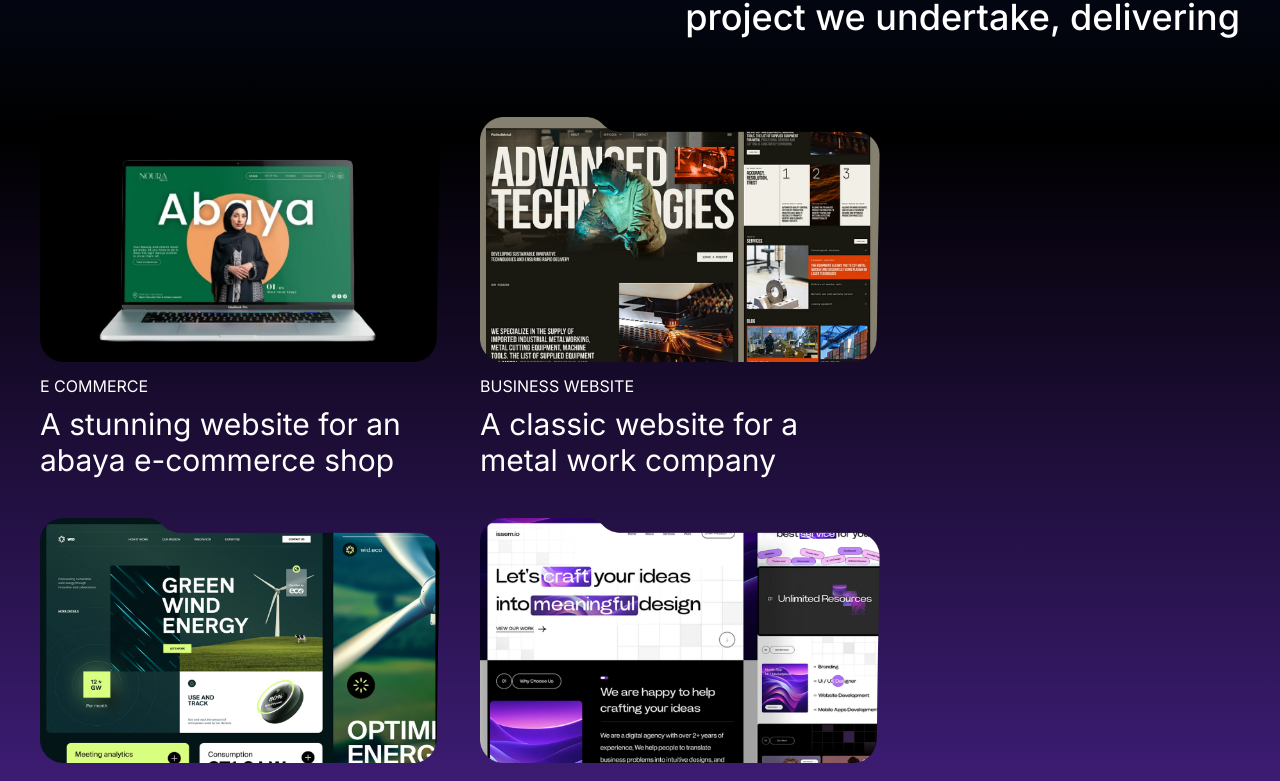
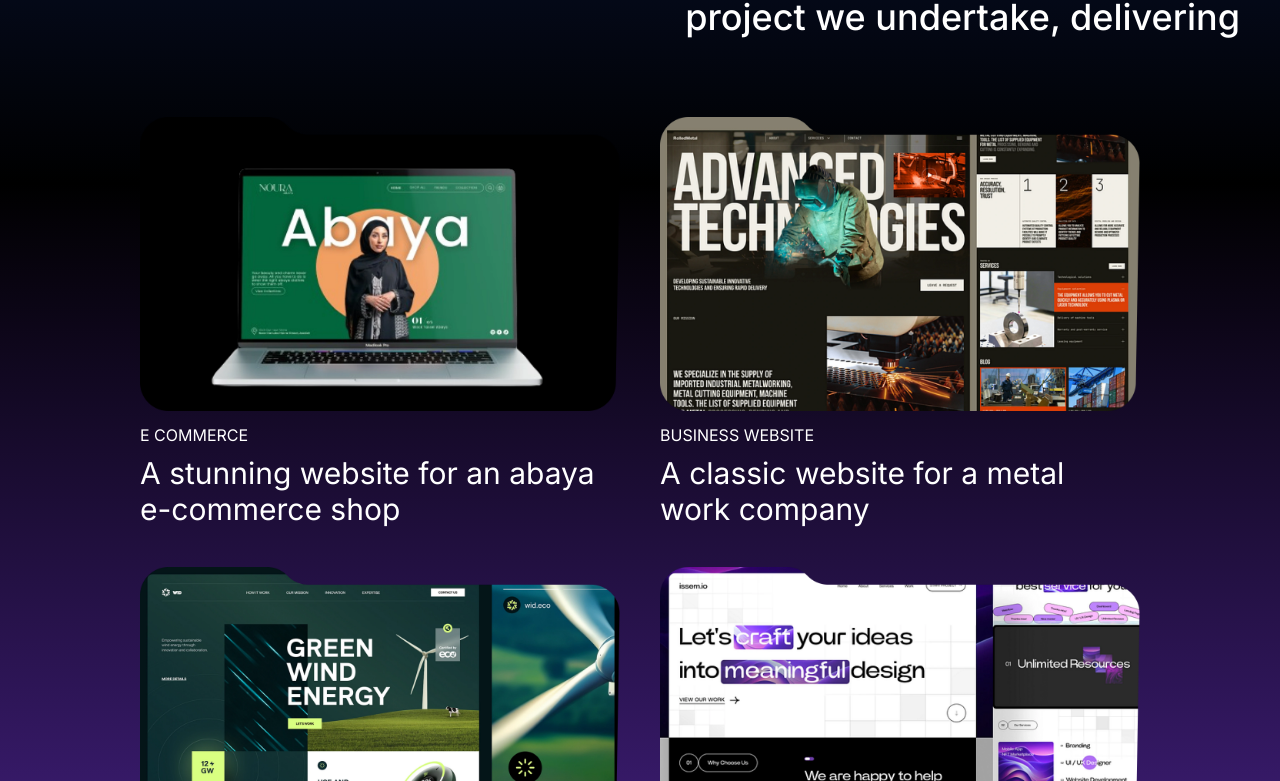
Before and after one commit to solodev786/hexen, a Next.js app: page /bestwork in a window 1280 px wide. Shown: the part 1199-1980 px from the top of the page. Built offline with nearby package versions, Linux system fonts and the light colour scheme.

Commit message:
fixing alignment issues

```diff
--- a/src/components/OurBestWork/SectionOne.jsx
+++ b/src/components/OurBestWork/SectionOne.jsx
@@ -8,9 +8,11 @@ import Navbar from "../Navbar";
 function SectionOne() {
   return (
     <div>
-      <Navbar />
+      <div className=" px-5 md:px-0">
+        <Navbar />
+      </div>
       <div className=" w-full h-screen flex flex-col   items-center px-5 md:px-0">
-        <div className="w-full h-full  flex items-center  justify-center">
+        <div className="w-full h-3/4 md:h-full  flex items-center  justify-center">
           <div className="  flex flex-col items-center gap-5 md:w-2/5 mt-[-50px]">
             <h1 className=" text-5xl md:text-7xl font-extrabold uppercase text-center">
               our best works
--- a/src/components/OurBestWork/SectionTwo.jsx
+++ b/src/components/OurBestWork/SectionTwo.jsx
@@ -7,9 +7,9 @@ import Image from "next/image";
 
 function SectionTwo() {
   return (
-    <div className=" w-full flex flex-wrap gap-10 items-center justify-start px-5 md:px-0">
-      <div className=" flex flex-col gap-3 md:w-1/3 ">
-        <Image src={pone} alt="pone" width={550} />
+    <div className=" w-full flex flex-wrap gap-10 items-center justify-center px-5 md:px-0">
+      <div className=" flex flex-col gap-3 md:w-2/5 ">
+        <Image src={pone} alt="pone" width={650} />
         <div className=" flex flex-col gap-2">
           <h1 className=" uppercase">e commerce</h1>
           <h1 className="text-xl md:text-3xl ">
@@ -17,8 +17,8 @@ function SectionTwo() {
           </h1>
         </div>
       </div>
-      <div className=" flex flex-col gap-3 md:w-1/3">
-        <Image src={ptwo} alt="pone" width={550} />
+      <div className=" flex flex-col gap-3 md:w-2/5">
+        <Image src={ptwo} alt="pone" width={650} />
         <div className=" flex flex-col gap-2">
           <h1 className=" uppercase">business website</h1>
           <h1 className="text-xl md:text-3xl ">
@@ -26,7 +26,7 @@ function SectionTwo() {
           </h1>
         </div>
       </div>
-      <div className=" flex flex-col gap-3 md:w-1/3">
+      <div className=" flex flex-col gap-3 md:w-2/5">
         <Image src={pthree} alt="pone" width={550} />
         <div className=" flex flex-col gap-2">
           <h1 className=" uppercase">Business website</h1>
@@ -35,7 +35,7 @@ function SectionTwo() {
           </h1>
         </div>
       </div>
-      <div className=" flex flex-col gap-3 md:w-1/3">
+      <div className=" flex flex-col gap-3 md:w-2/5">
         <Image src={pfour} alt="pone" width={550} />
         <div className=" flex flex-col gap-2">
           <h1 className=" uppercase">Business consultancy</h1>
--- a/src/components/Workflow/SectionOne.jsx
+++ b/src/components/Workflow/SectionOne.jsx
@@ -24,11 +24,11 @@ function SectionOne() {
               />
               <Image
                 src={workFlowMainImage}
-                width={700}
+                width={1000}
                 alt="intro image"
                 className=" block md:hidden"
               />
-              <div className=" absolute w-full h-32 flex justify-center top-[-150px] md:top-[60] ">
+              <div className=" absolute w-full h-32 flex justify-center top-[-100px] md:top-[60px] ">
                 <div className=" md:w-3/6 h-full flex justify-center">
                   <h1 className="w-4/5 text-3xl md:text-6xl text-center text-white font-semibold">
                     Our Workflows that make you easy
```
